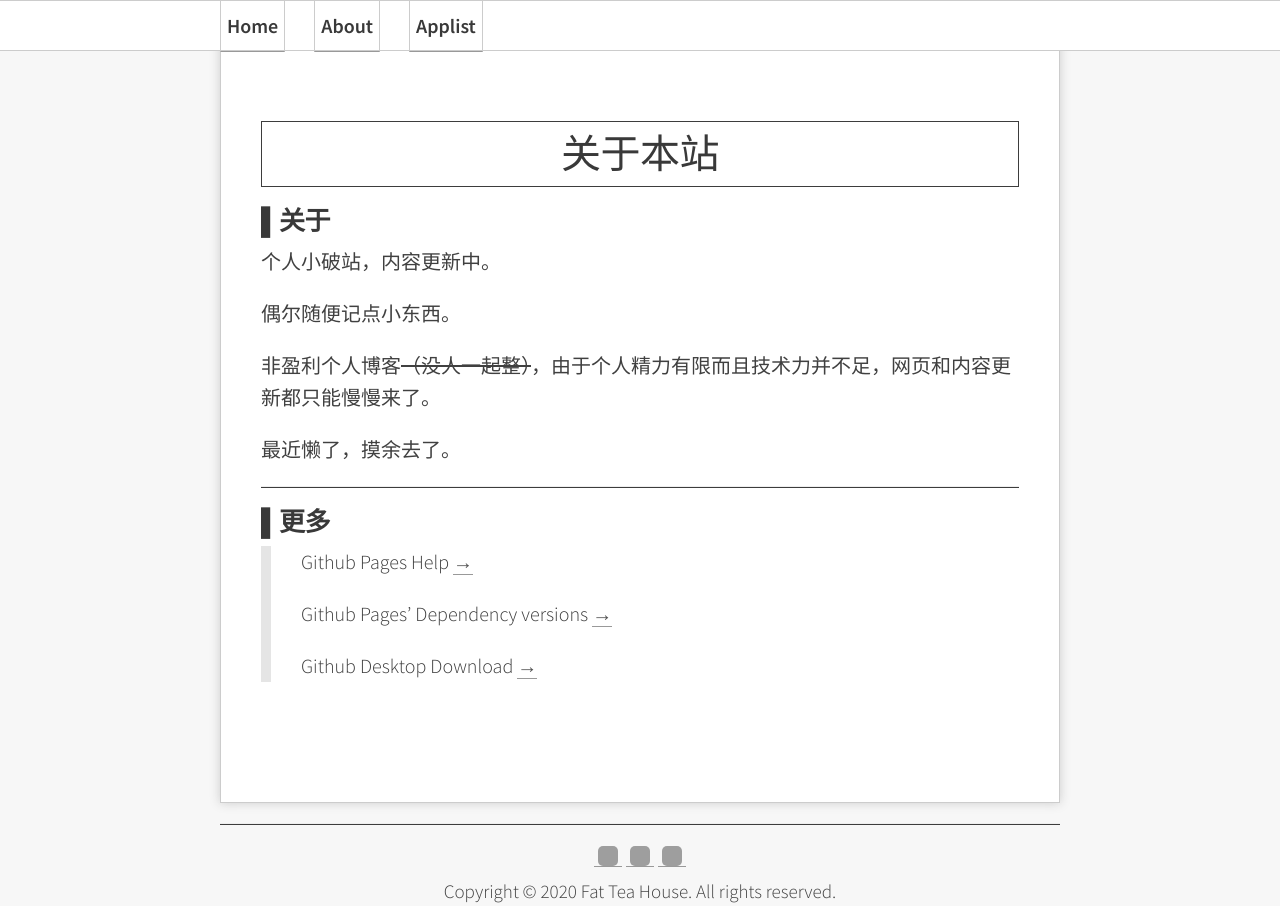
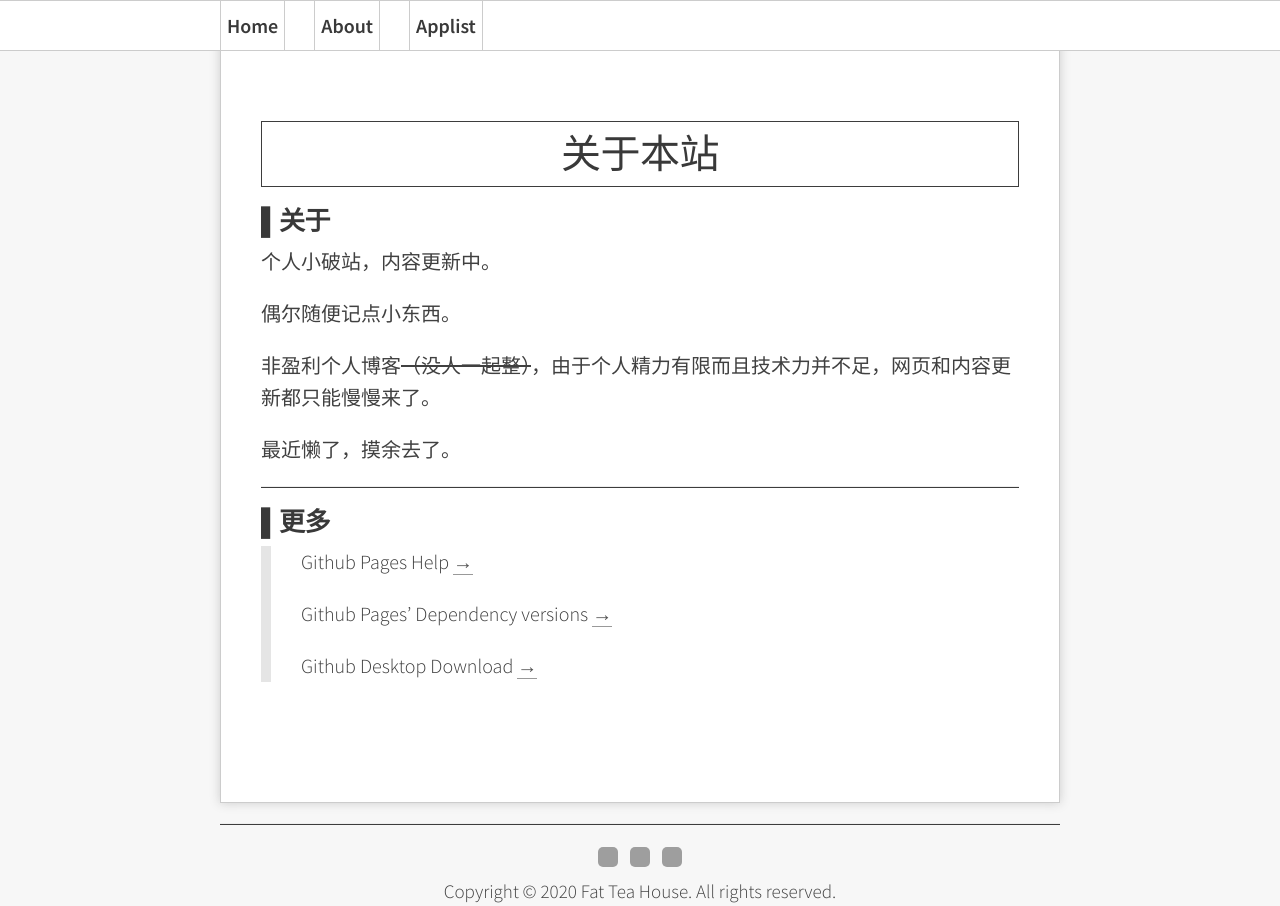
Before and after one commit to Melody-of-Oblivion/Melody-of-Oblivion.github.io, a Jekyll site: the page built from pages/about.md, in a window 1280 px wide. Built offline with Jekyll 4.4.1, drawn with Linux system fonts in a browser that asks for light colours; grey boxes are pictures that could not be loaded.

Commit message:
更新css

```diff
--- a/assets/css/common.scss
+++ b/assets/css/common.scss
@@ -44,7 +44,6 @@ body {
 a {
   color: #555;
   text-decoration: none;
-  border-bottom: 1px solid #999;
   &:hover,
   &:focus {
     text-decoration: underline;
--- a/assets/css/components.scss
+++ b/assets/css/components.scss
@@ -109,6 +109,16 @@
     border: 1px solid #3d3d3d;
     padding: .5rem 0;
   }
+
+  a {
+    color: #555;
+    text-decoration: none;
+    border-bottom: 1px solid #999;
+    &:hover,
+    &:focus {
+      text-decoration: underline;
+    }
+  }
 }
 
 .post {
@@ -127,6 +137,16 @@
     text-align: right;
     display: inline-grid;
     border-bottom: 1px solid #3d3d3d;
+  }
+
+  a {
+    color: #555;
+    text-decoration: none;
+    border-bottom: 1px solid #999;
+    &:hover,
+    &:focus {
+      text-decoration: underline;
+    }
   }
 }
 
```
